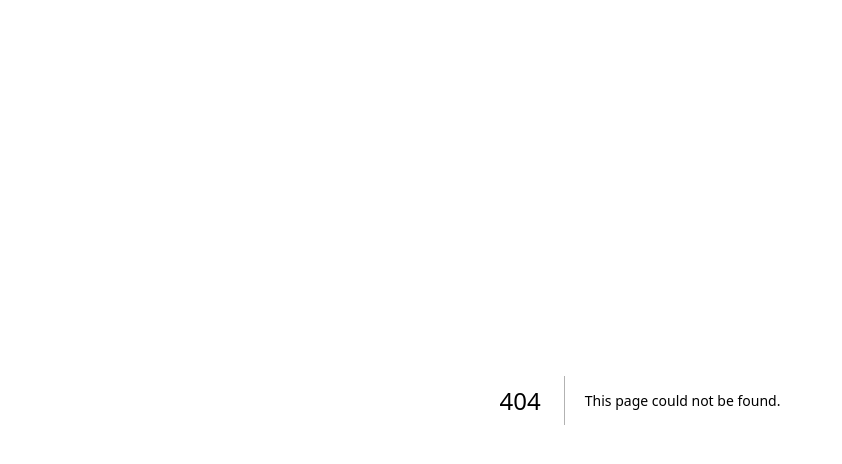
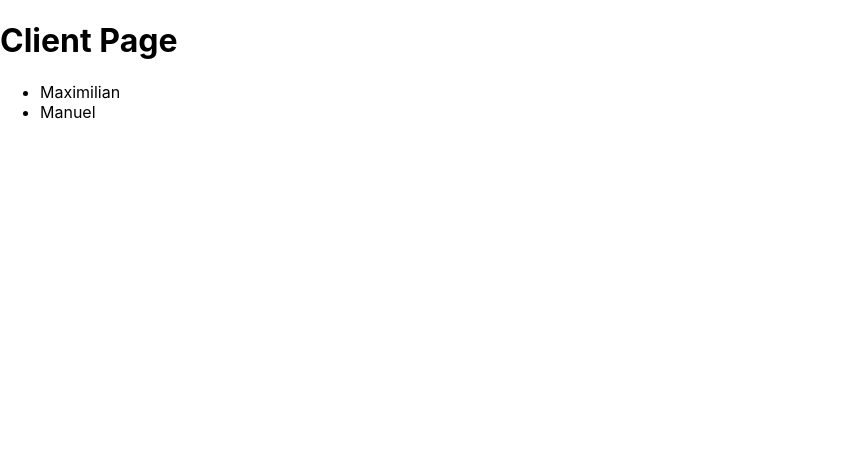
Before and after one commit to MadeByIbukunoluwa/NextJs-Fundamentals, a Next.js app: page /clients in a window 1280 px wide. Before the commit this address had no page. Shown: the top 464 px of the page, without its empty margins (0-842 px from the left). Built offline with nearby package versions, Linux system fonts and the light colour scheme.

Commit message:
feat:added and modified files

```diff
--- /dev/null
+++ b/pages/clients/index.js
@@ -0,0 +1,32 @@
+import Link from "next/link"
+
+function ClientsPage() {
+    const clients = [
+        {id:"max",name:"Maximilian"},
+        {id:"manu",name:"Manuel"}
+    ]
+    return (
+      <div>
+        <h1>Client Page </h1>
+        <ul>
+          {/* <li>
+            <Link href="/clients/max">Maximilian</Link>
+          </li>
+          <li>
+            <Link href="/clients/max">Manuel</Link>
+          </li> */}
+          {clients.map((client)=> {
+           return  <li key={client.id}>
+              {/* <Link href={`/clients/${client.id}`}>{client.name}</Link> */}
+              <Link href={{
+                pathname:'/clients/[id]',
+                query:{id:client.id}
+              }}>{client.name}</Link>
+            </li>;
+          })}
+        </ul>
+      </div>
+    );
+}
+
+export default ClientsPage
```
Also changed, not shown: pages/blog/[...slug].js (added, +15 -0 lines), pages/clients/[id]/[clientprojectid].js (added, +19 -0 lines), pages/clients/[id]/index.js (added, +22 -0 lines), pages/index.js (+17 -2 lines).
